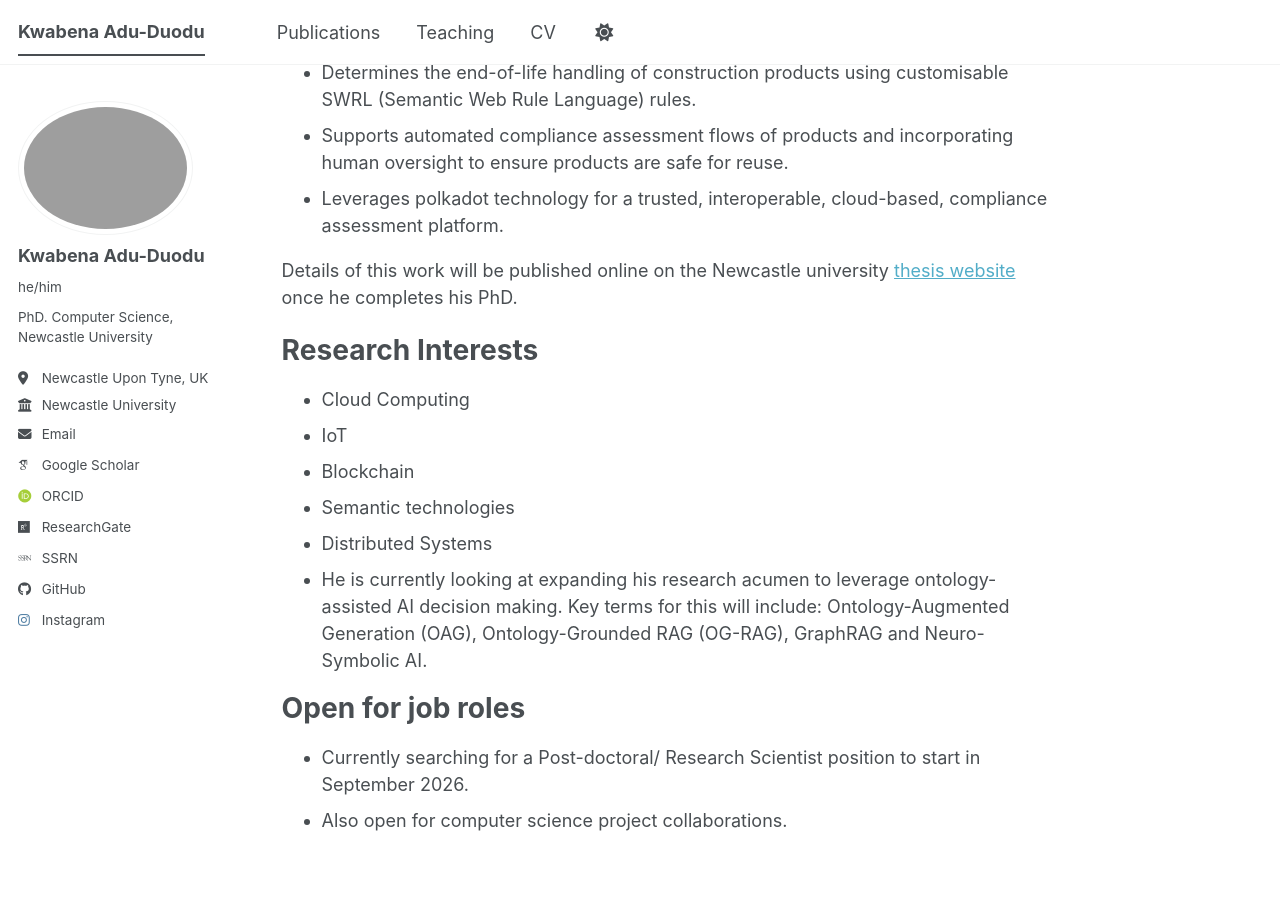
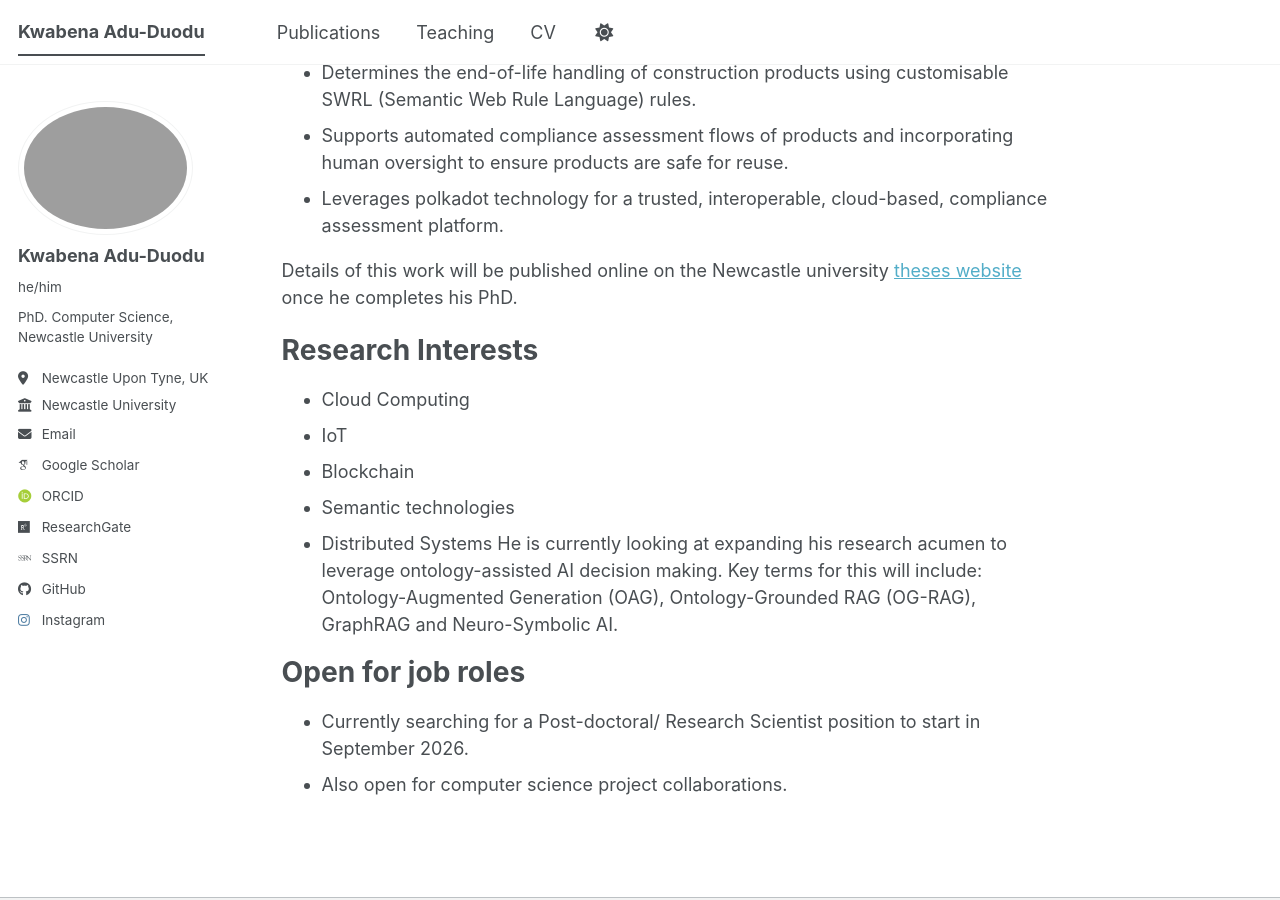
Before and after one commit to KAYDUODU/KAYDUODU.github.io, a Jekyll site: the page built from _pages/about.md, in a window 1280 px wide and 900 px high, scrolled down 593 px. Built offline with Jekyll 4.4.1, drawn with Linux system fonts in a browser that asks for light colours; some web fonts are replaced; a script bundle is joined from its source files by our own code; library files that are not in the unit come from our copies.

Commit message:
Update about.md

```diff
--- a/_pages/about.md
+++ b/_pages/about.md
@@ -25,7 +25,7 @@ To implement a technological system that:
 * Supports automated compliance assessment flows of products and incorporating human oversight to ensure products are safe for reuse.
 * Leverages polkadot technology for a trusted, interoperable, cloud-based,  compliance assessment platform.
 
-Details of this work will be published online on the Newcastle university [thesis website](https://theses.ncl.ac.uk/jspui/) once he completes his PhD.
+Details of this work will be published online on the Newcastle university [theses website](https://theses.ncl.ac.uk/jspui/) once he completes his PhD.
 
 Research Interests
 ======
@@ -34,7 +34,7 @@ Research Interests
 * Blockchain
 * Semantic technologies
 * Distributed Systems
-* He is currently looking at expanding his research acumen to leverage ontology-assisted AI decision making. Key terms for this will include: Ontology-Augmented Generation (OAG), Ontology-Grounded RAG (OG-RAG), GraphRAG and Neuro-Symbolic AI.
+He is currently looking at expanding his research acumen to leverage ontology-assisted AI decision making. Key terms for this will include: Ontology-Augmented Generation (OAG), Ontology-Grounded RAG (OG-RAG), GraphRAG and Neuro-Symbolic AI.
 
 Open for job roles
 ======
```
